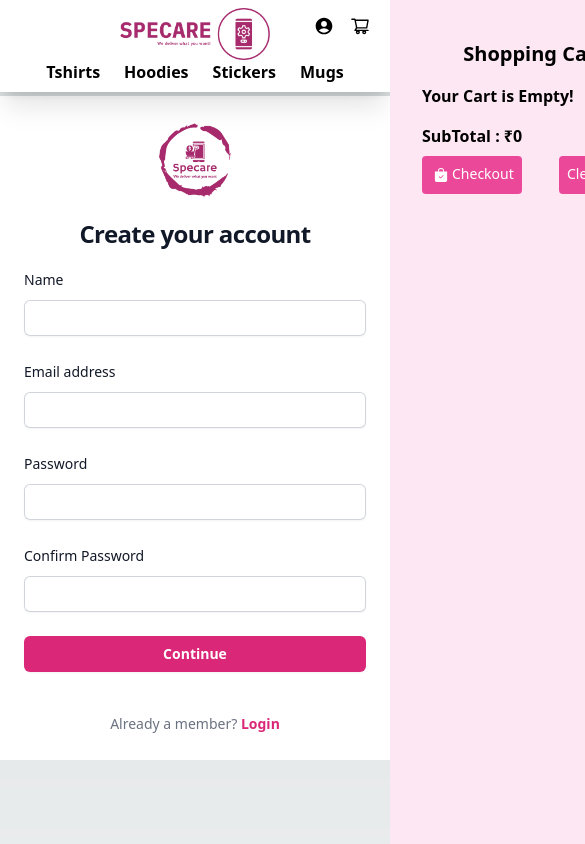
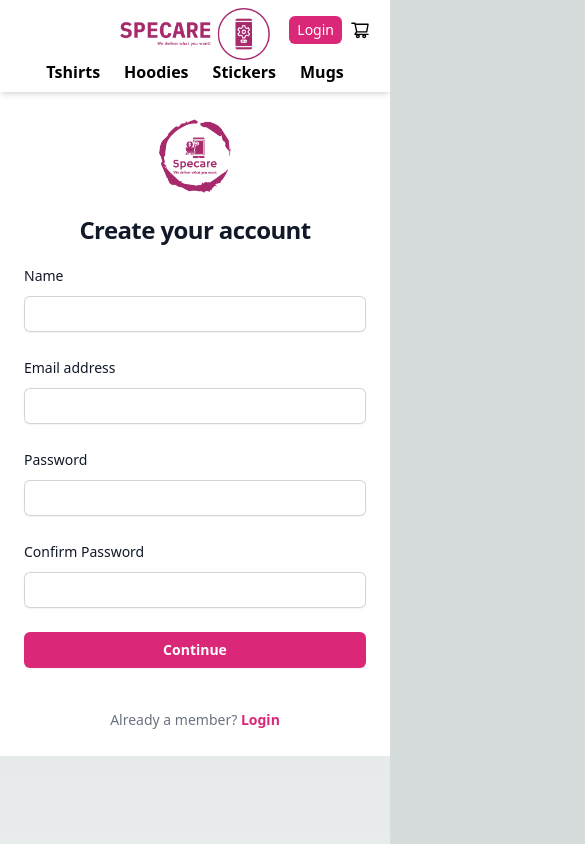
Before and after one commit to BasirKhan418/E-commerceWebApp, a Next.js app: page /Signup in a window 390 px wide. Shown: the top 844 px of the page, 585 px wide, since content can reach past the window. Built offline with nearby package versions, Linux system fonts and the light colour scheme.

Commit message:
toploading bar and logout added

```diff
--- a/package.json
+++ b/package.json
@@ -20,6 +20,7 @@
     "react-dom": "18.2.0",
     "react-icons": "^4.8.0",
     "react-toastify": "^9.1.3",
+    "react-top-loading-bar": "^2.3.1",
     "tailwindcss": "3.3.2"
   }
 }
--- a/pages/Login.js
+++ b/pages/Login.js
@@ -1,9 +1,14 @@
-import React, { useState } from 'react';
+import React, { useEffect, useState } from 'react';
 import Link from 'next/link';
 import { ToastContainer, toast } from 'react-toastify';
 import 'react-toastify/dist/ReactToastify.css'
 import { useRouter } from 'next/router';
 const Login = () => {
+  useEffect(()=>{
+ if(localStorage.getItem('token')){
+  router.push('/');
+ }
+  },[])
   const router =useRouter();
   const [email,setEmail]=useState();
   const [password,setPassword]=useState();
--- a/pages/Signup.js
+++ b/pages/Signup.js
@@ -1,10 +1,15 @@
-import React, { useState } from 'react';
+import React, { useEffect, useState } from 'react';
 import Link from 'next/link';
 import { ToastContainer, toast } from 'react-toastify';
 import 'react-toastify/dist/ReactToastify.css'
 import { useRouter } from 'next/router';
 const Signup = () => {
   const router =useRouter();
+  useEffect(()=>{
+    if(localStorage.getItem('token')){
+    router.push('/');
+    }
+  })
   const [name,setName]=useState();
   const [email,setEmail]=useState();
   const [password,setPassword]=useState();
--- a/pages/_app.js
+++ b/pages/_app.js
@@ -1,5 +1,8 @@
 import '@/styles/globals.css'
 import React, { useRef } from 'react';
+import LoadingBar from 'react-top-loading-bar'
+import { ToastContainer, toast } from 'react-toastify';
+import 'react-toastify/dist/ReactToastify.css'
 import Navbar from './components/Navbar';
 import Footer from './components/Footer';
 import { useEffect, useState } from 'react';
@@ -8,7 +11,16 @@ export default function App({ Component, pageProps }) {
 const router = useRouter();
   const[cart,setCart]=useState({})
   const[subTotal,setSubtotal]=useState(0)
+  const [user,setUser]=useState({value:null});
+  const [key,setKey]=useState(0);
+  const [progress, setProgress] = useState(0)
   useEffect(()=>{
+    router.events.on('routeChangeStart',()=>{
+      setProgress(40)
+    })
+    router.events.on('routeChangeComplete',()=>{
+      setProgress(100)
+    })
     try{
 if(localStorage.getItem("cart")){
   setCart(JSON.parse(localStorage.getItem("cart")))
@@ -18,7 +30,12 @@ if(localStorage.getItem("cart")){
     console.log(error)
     localStorage.clear()
     }
-  },[])
+    const token = localStorage.getItem('token');
+    if(token){
+    setUser({value:token})
+    setKey(Math.random());
+    }
+  },[router.query])
   const saveCart =(myCart)=>{
   localStorage.setItem("cart",JSON.stringify(myCart));
   let subt=0;
@@ -38,6 +55,21 @@ if(localStorage.getItem("cart")){
    }
    setCart(newCart);
    saveCart(newCart);
+  }
+  const logout=()=>{
+    localStorage.removeItem('token');
+    setKey(Math.random());
+    setUser({value:null});
+    toast.success('Logged out successfully', {
+      position: "top-left",
+      autoClose: 1000,
+      hideProgressBar: false,
+      closeOnClick: true,
+      pauseOnHover: true,
+      draggable: true,
+      progress: undefined,
+      theme: "light",
+      });
   }
   const clearCart =()=>{
     setCart({});
@@ -60,5 +92,21 @@ if(localStorage.getItem("cart")){
     saveCart(newCart);
     router.push('/checkout');
   }
-  return <>  <Navbar cart={cart} addToCart={addToCart} removeFromCart={removeFromCart} clearCart={clearCart} subTotal={subTotal}/> <Component buyNow={buyNow} cart={cart} addToCart={addToCart} removeFromCart={removeFromCart} clearCart={clearCart} subTotal={subTotal} {...pageProps}/><Footer/></>
+  return <>   <LoadingBar
+  color='#ff2d55'
+  waitingTime={400}
+  progress={progress}
+  onLoaderFinished={() => setProgress(0)}
+/> <Navbar logout={logout} user={user} key={key} cart={cart} addToCart={addToCart} removeFromCart={removeFromCart} clearCart={clearCart} subTotal={subTotal}/> <ToastContainer
+  position="top-left"
+  autoClose={5000}
+  hideProgressBar={false}
+  newestOnTop={false}
+  closeOnClick
+  rtl={false}
+  pauseOnFocusLoss
+  draggable
+  pauseOnHover
+  theme="light"
+  /> <Component buyNow={buyNow} cart={cart} addToCart={addToCart} removeFromCart={removeFromCart} clearCart={clearCart} subTotal={subTotal} {...pageProps}/><Footer/></>
 }
--- a/pages/_document.js
+++ b/pages/_document.js
@@ -2,7 +2,7 @@ import { Html, Head, Main, NextScript } from 'next/document'
 
 export default function Document() {
   return (
-    <Html lang="en">
+    <Html lang="en" className='overflow-x-hidden'>
       <Head />
       <body>
         <Main />
--- a/pages/components/Navbar.js
+++ b/pages/components/Navbar.js
@@ -1,10 +1,11 @@
-import React, { useRef } from 'react';
+import React, { useRef, useState } from 'react';
 import Image from 'next/image';
 import Link from 'next/link';
 import { AiFillCloseCircle, AiFillPlusCircle, AiOutlineShoppingCart ,AiFillMinusCircle} from 'react-icons/ai';
 import {BsFillBagCheckFill} from 'react-icons/bs';
 import {MdAccountCircle} from 'react-icons/md';
-const Navbar = ({cart,addToCart,removeFromCart,clearCart,subTotal}) => {
+const Navbar = ({logout,user,cart,addToCart,removeFromCart,clearCart,subTotal}) => {
+  const [dropdown,setDropdown]=useState(false);
   const ref = useRef()
   const toggleCart=()=>{
     if(ref.current.classList.contains("translate-x-full")){
@@ -18,11 +19,11 @@ const Navbar = ({cart,addToCart,removeFromCart,clearCart,subTotal}) => {
       }
   return (
     <>
-    <div className='flex flex-col md:flex-row md:justify-start justify-center items-center mb-1 py-2 shadow-xl bg-white sticky top-0 z-10'>
+    <div className='flex flex-col md:flex-row md:justify-start justify-center items-center py-2 shadow-md bg-white sticky top-0 z-10'>
     <Link href={"/"}>
-      <div className="logo mx-5">
+      <div className="logo ml-auto md:mx-5">
 
-            <img alt="logo" src="/specarelogo1.png" width={150} height={40}/>
+            <Image alt="logo" src="/specarelogo1.png" width={150} height={40}/>
 
         </div></Link>
         <div className="nav">
@@ -34,9 +35,18 @@ const Navbar = ({cart,addToCart,removeFromCart,clearCart,subTotal}) => {
             {/* <Link href={"/"}> <a><li>Tshirts</li></a></Link> */}
             </ul>
         </div>
-        <div className="cart absolute right-0 top-4 mx-5 flex" >
+        <div className="cart  items-center absolute right-0 top-4 mx-5 flex" >
+          <a onMouseOver={()=>{setDropdown(true)}} onMouseLeave={()=>{setDropdown(false)}}>
+          {dropdown&&<div className='absolute right-8 bg-white shadow-lg top-5 rounded-md px-5 w-36 py-4'>
+            <Link href={'/myaccount'}><li className='py-1 text-sm hover:text-pink-700 list-none font-bold'>My Account</li></Link>
+            <Link href={'/orders'}><li className='py-1 text-sm hover:text-pink-700 list-none font-bold'>Orders</li></Link>
+            <li onClick={logout} className='py-1 text-sm hover:text-pink-700 list-none font-bold'>Logout</li>
+          </div>}
          {/* <AiOutlineShoppingCart className="text-3xl md:text-xl"/> */}
-         <Link href={"/Login"}><><MdAccountCircle className="text-xl md:text-3xl cursor-pointer mx-4"/></></Link>
+        {user.value&&<MdAccountCircle onMouseOver={()=>{setDropdown(true)}} onMouseLeave={()=>{setDropdown(false)}} className="text-xl md:text-3xl cursor-pointer mx-4"/>}
+        </a>
+        {!user.value&&<Link href={"/Login"}><>
+         <button className='bg-pink-600 px-2 py-1 rounded-md text-sm text-white mx-2'>Login</button></></Link>}
          <><AiOutlineShoppingCart className="text-xl md:text-3xl cursor-pointer" onClick={toggleCart}/></>
         </div>
         <div ref={ref} className={`w-72 h-[100vh] sidebar absolute top-0 right-0 bg-pink-100 px-8 py-10 transform overflow-y-scroll transition-transform ${Object.keys(cart).length!==0?'translate-x-0':'translate-x-full'} z-20`}>
--- a/pages/forgot.js
+++ b/pages/forgot.js
@@ -1,6 +1,13 @@
-import React from 'react'
+import React, { useEffect } from 'react'
 import Link from 'next/link'
+import { useRouter } from 'next/router'
 const forgot = () => {
+  const router=useRouter();
+  useEffect(()=>{
+if(localStorage.getItem('token')){
+  router.push('/');
+}
+  },[])
   return (
     <div>
       <div className="flex min-h-full flex-col justify-center px-6 py-12 lg:px-8 bg-white">
--- /dev/null
+++ b/pages/myaccount.js
@@ -0,0 +1,11 @@
+import React from 'react'
+
+const myaccount = () => {
+  return (
+    <div>
+      <h1>My account </h1>
+    </div>
+  )
+}
+
+export default myaccount
--- /dev/null
+++ b/pages/orders.js
@@ -0,0 +1,11 @@
+import React from 'react'
+
+const orders = () => {
+  return (
+    <div>
+      <h1>Your Orders</h1>
+    </div>
+  )
+}
+
+export default orders
```
Also changed, not shown: 1 other file (tests, documents, lock files or other folders).
